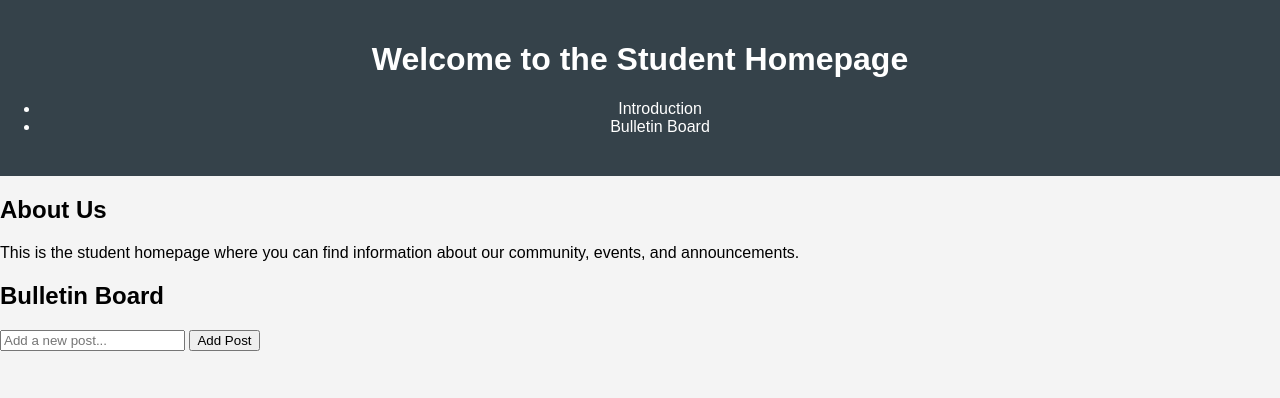
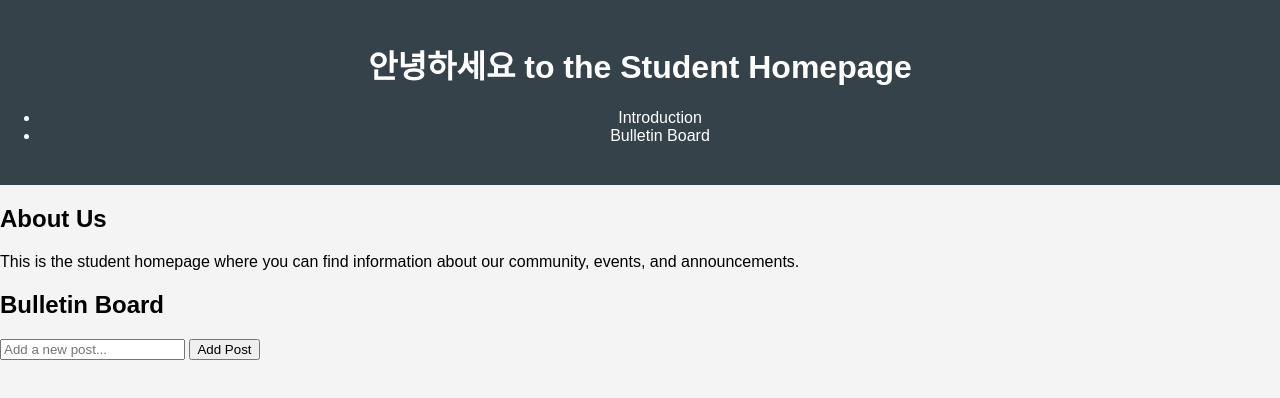
Before and after one commit to sj039/myhome, a plain HTML site: page student-homepage/index.html in a window 1280 px wide. Drawn offline with Linux system fonts and the light colour scheme.

Commit message:
Update index.html

```diff
--- a/student-homepage/index.html
+++ b/student-homepage/index.html
@@ -8,7 +8,7 @@
 </head>
 <body>
     <header>
-        <h1>Welcome to the Student Homepage</h1>
+        <h1>안녕하세요 to the Student Homepage</h1>
         <nav>
             <ul>
                 <li><a href="#introduction">Introduction</a></li>
```
